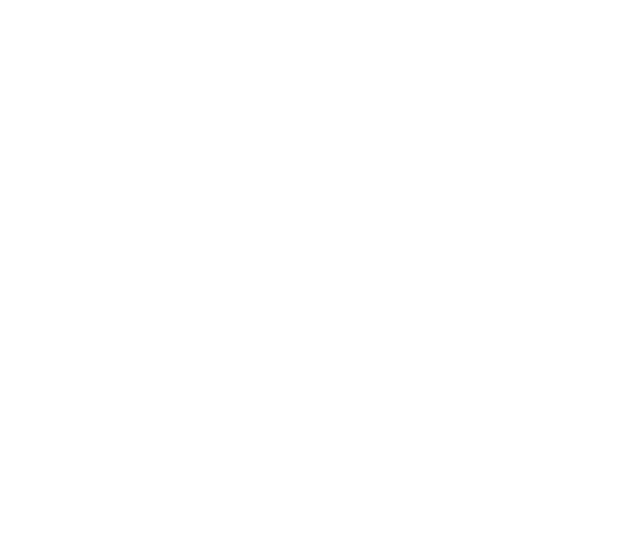
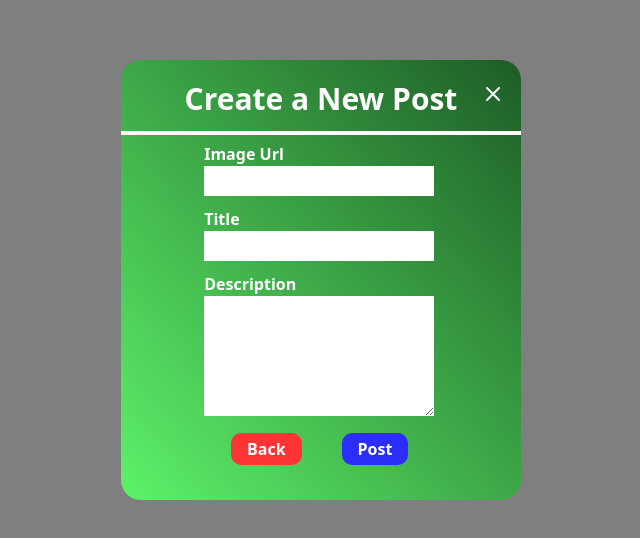
Before and after one commit to kalviumcommunity/S50_Samarth_Capstone_Sustainify, a React (Vite) app in the folder Front-end/: page /newPost in a window 1280 px wide. Before the commit this address had no page. Shown: the part 120-658 px from the top of the page, without its empty margins (319-959 px from the left). Built offline with nearby package versions, Linux system fonts and the light colour scheme.

Commit message:
newPost modal done

```diff
--- a/Front-end/Components/CSS/ContactUs.css
+++ b/Front-end/Components/CSS/ContactUs.css
@@ -25,6 +25,6 @@
     color: rgb(19, 111, 27);
 }
 
-.left textarea{
+.inputs textarea{
     width: 230px;
 }
--- /dev/null
+++ b/Front-end/Components/CSS/NewPost.css
@@ -0,0 +1,77 @@
+.modal {
+    position: fixed;
+    top: 0;
+    right: 0;
+    bottom: 0;
+    left: 0;
+    background-color: rgba(0, 0, 0, 0.5);
+    backdrop-filter: blur(5px);
+    display: flex;
+    justify-content: center;
+    align-items: center;
+    color: white;
+}
+
+.modal-full {
+    display: flex;
+    flex-direction: column;
+    gap: 5%;
+    width: 400px;
+    height: 440px;
+    border-radius: 20px;
+}
+
+.modal-full button {
+    position: relative;
+    left: 90%;
+    top: 5%;
+    width: min-content;
+}
+
+.modal-info form {
+    margin-left: 10%;
+}
+
+.modal-info h1 {
+    font-size: 30px;
+    text-align: center;
+    margin-top: -30px;
+    padding-bottom: 10px;
+    font-weight: bold;
+}
+
+.modal-btns button {
+    padding: 1% 4%;
+    margin: 0% 5%;
+    font-weight: 600;
+    left: 90px;
+    border-radius: 10px;
+}
+
+.modal-btns button:first-child {
+    background-color: rgb(255, 52, 52);
+}
+
+.modal-btns button:last-child {
+    background-color: rgb(45, 45, 250);
+}
+
+@media (max-width: 700px) {
+    .modal-full {
+        width: 80%;
+        height: auto;
+        max-width: 400px;
+        max-height: 500px;
+        padding: 20px;
+    }
+
+    .modal-full button {
+        margin-top: 10px;
+        margin-left: -1%;
+        width: 50%;
+    }
+
+    .modal-info form{
+        margin-left: 8%;
+    }
+}
--- /dev/null
+++ b/Front-end/Components/NewPost.jsx
@@ -0,0 +1,48 @@
+import React, { useRef } from 'react'
+import './CSS/NewPost.css'
+import { X } from 'lucide-react'
+
+function NewPost({onClose}) {
+
+    const mdlRef = useRef();
+
+    const closeModal = (e) =>{
+        if(mdlRef.current === e.target){
+            onClose();
+        }
+    }
+
+    return (
+        <div className='modal' ref={mdlRef} onClick={closeModal}>
+            <div className='modal-full bg'>
+            <button onClick={onClose}><X /></button>
+                <div className='modal-info'>
+                    <div>
+                        <h1>Create a New Post</h1>
+                    </div>
+                    <hr />
+                    <form>
+                        <div className='inputs'>
+                            <label >Image Url</label>
+                            <input type="text" name='url' />
+                        </div>
+                        <div className='inputs'>
+                            <label>Title</label>
+                            <input type="text" name='title' />
+                        </div>
+                        <div className='inputs'>
+                            <label> Description </label>
+                            <textarea name="description" cols="30" rows="5"></textarea>
+                        </div>
+                    </form>
+                    <div className='modal-btns'>
+                        <button onClick={onClose}>Back</button>
+                        <button>Post</button>
+                    </div>
+                </div>
+            </div>
+        </div>
+    )
+}
+
+export default NewPost
--- a/Front-end/Components/PostsPage.jsx
+++ b/Front-end/Components/PostsPage.jsx
@@ -2,10 +2,12 @@
 import { Link } from 'react-router-dom'
 import axios from 'axios'
 import './CSS/PostsPage.css'
+import NewPost from './NewPost';
 
 
 function PostsPage() {
     const [posts, setPosts] = useState([]);
+    const [showModal, setModal] = useState(false)
 
 
     useEffect(() => {
@@ -43,9 +45,7 @@
                             <Link to={'/contact'} >
                                 <button>Contact Us</button>
                             </Link>
-                            <Link to={'/signUp'}>
-                                <button>New Post</button>
-                            </Link>
+                                <button onClick={() => setModal(true)}>New Post</button>
                         </span>
                     </header>
                 </div>
@@ -73,6 +73,10 @@
                         ))}
                     </div>
                 </div>
+
+                {/* NEW POST MODAL  */}
+                {showModal && <NewPost onClose={ () => setModal(false) }/>}
+
             </div>
         </>
     )
--- a/Front-end/package.json
+++ b/Front-end/package.json
@@ -12,6 +12,7 @@
   "dependencies": {
     "autoprefixer": "^10.4.18",
     "axios": "^1.6.8",
+    "lucide-react": "^0.360.0",
     "navigate": "^0.3.6",
     "postcss": "^8.4.35",
     "react": "^18.2.0",
--- a/Front-end/src/App.jsx
+++ b/Front-end/src/App.jsx
@@ -6,6 +6,7 @@
 import LogInPage from '../Components/LogInPage'
 import ContactUsPage from '../Components/ContactUsPage'
 import PostsPage from '../Components/PostsPage'
+import NewPost from '../Components/NewPost'
 
 
 function App() {
@@ -20,6 +21,7 @@
         <Route path='/logIn' element={ <LogInPage /> }/>
         <Route path='/contact' element={<ContactUsPage />} />
         <Route path='/posts' element={<PostsPage />}  />
+        <Route path='/newPost' element={<NewPost />} />
       </Routes>
     </Router>
     </div>
```
Also changed, not shown: 1 other file (tests, documents, lock files or other folders).
